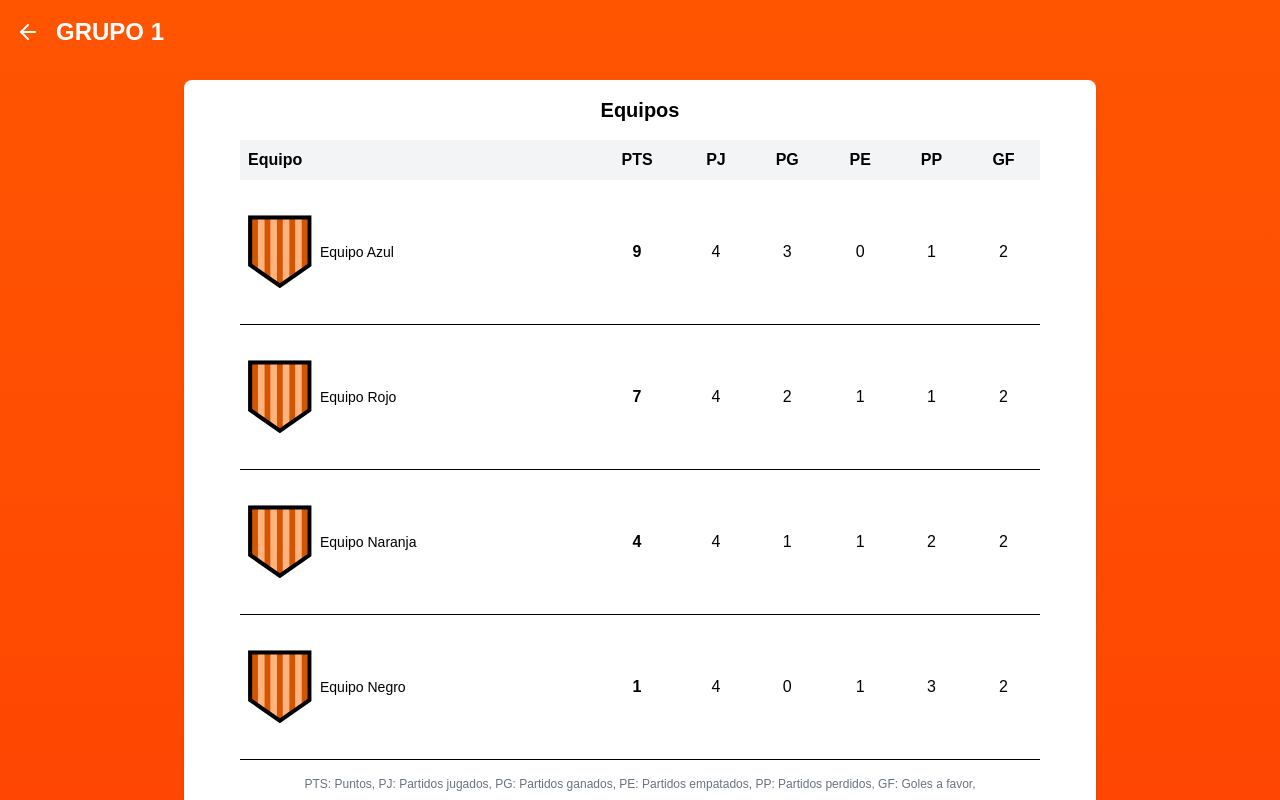
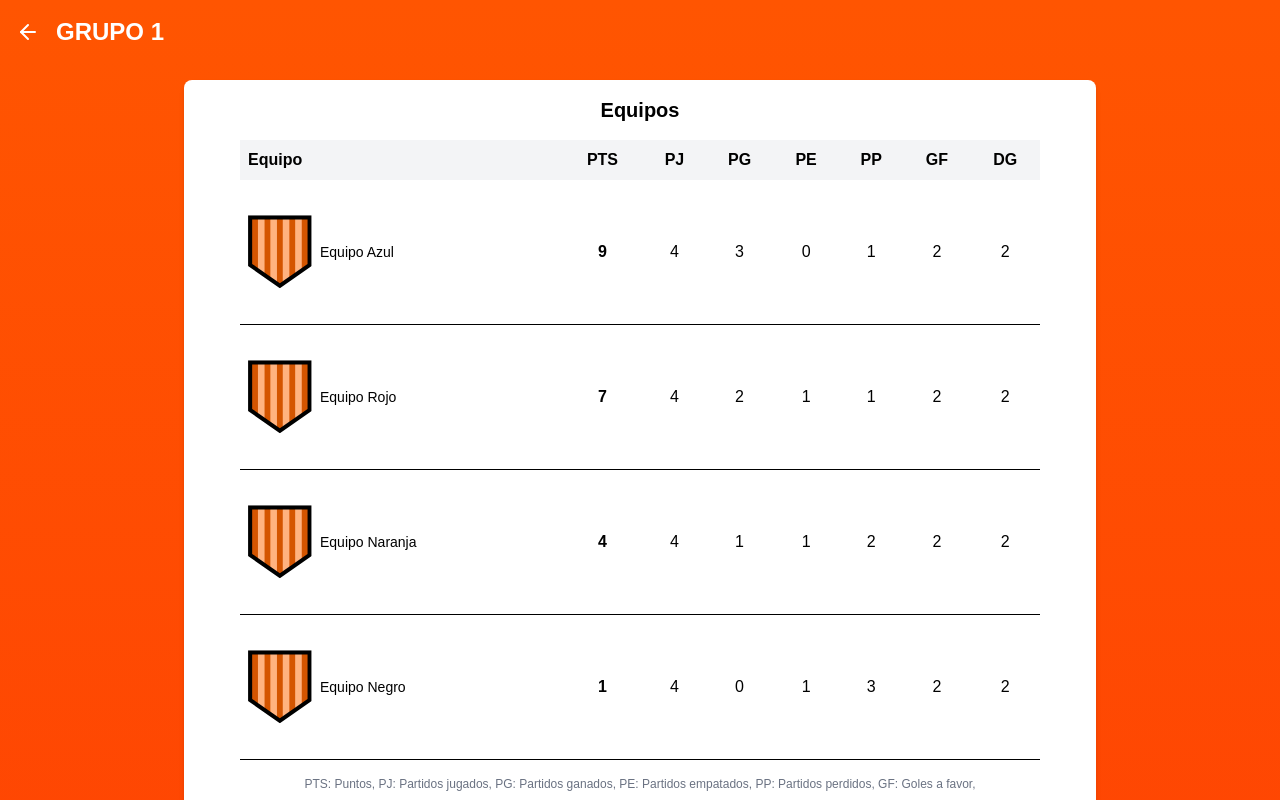
Before and after one commit to nacho1706/semana-ingeniera-app-front, a Next.js app: page /fixture/1 in a window 1280 px wide. Shown: the top 800 px of the page. Built offline with nearby package versions, Linux system fonts and the light colour scheme.

Commit message:
fix: names

```diff
--- a/src/app/fixture/[id]/page.js
+++ b/src/app/fixture/[id]/page.js
@@ -18,6 +18,7 @@ export default function GrupoDetalle({ params }) {
       pe: 0,
       pp: 1,
       gf: 2,
+      dg: 2,
     },
     {
       id: 2,
@@ -29,6 +30,7 @@ export default function GrupoDetalle({ params }) {
       pe: 1,
       pp: 1,
       gf: 2,
+      dg: 2,
     },
     {
       id: 3,
@@ -40,6 +42,7 @@ export default function GrupoDetalle({ params }) {
       pe: 1,
       pp: 2,
       gf: 2,
+      dg: 2,
     },
     {
       id: 4,
@@ -51,6 +54,7 @@ export default function GrupoDetalle({ params }) {
       pe: 1,
       pp: 3,
       gf: 2,
+      dg: 2,
     },
   ];
 
@@ -80,6 +84,7 @@ export default function GrupoDetalle({ params }) {
                     <th className="p-2 text-center">PE</th>
                     <th className="p-2 text-center">PP</th>
                     <th className="p-2 text-center">GF</th>
+                    <th className="p-2 text-center">DG</th>
                   </tr>
                 </thead>
                 <tbody>
@@ -107,6 +112,7 @@ export default function GrupoDetalle({ params }) {
                       <td className="p-2 text-center">{equipo.pe}</td>
                       <td className="p-2 text-center">{equipo.pp}</td>
                       <td className="p-2 text-center">{equipo.gf}</td>
+                      <td className="p-2 text-center">{equipo.dg}</td>
                     </tr>
                   ))}
                 </tbody>
--- a/src/app/goleadores/page.js
+++ b/src/app/goleadores/page.js
@@ -144,8 +144,8 @@ const GoleadoresPage = () => {
 
                         <div className="bg-blue-50 p-4 rounded-lg text-center">
                             <div className="text-blue-500 mx-auto mb-2 text-2xl">⚽</div>
-                            <h3 className="font-bold text-lg">Total de Goles Torneo</h3>
-                            <p className="text-2xl font-bold text-blue-600">100</p>
+                            <h3 className="font-bold text-lg">Equipo menos goleado</h3>
+                            <p className="text-2xl font-bold text-blue-600">SAN SOCALO</p>
                         </div>
 
                         <div className="bg-green-50 p-4 rounded-lg text-center">
```
